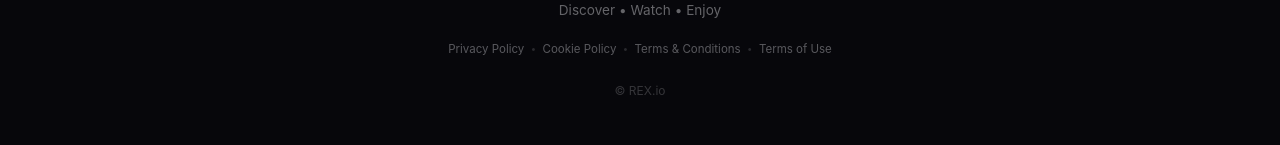
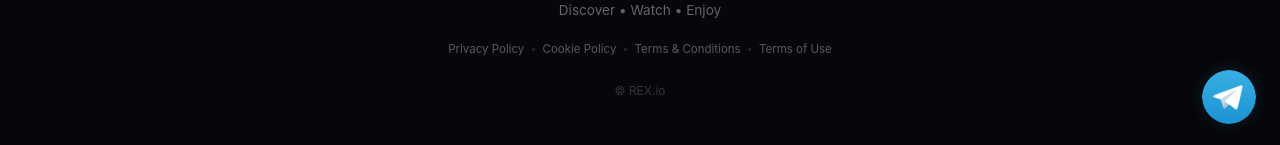
Before and after one commit to shuban2007/rex_movies, a React (Vite) app: page / in a window 1280 px wide. Shown: the part 652-797 px from the top of the page. Built offline with nearby package versions, Linux system fonts and the light colour scheme; no server answers.

Commit message:
feat: add floating Telegram button component

```diff
--- a/index.html
+++ b/index.html
@@ -1,10 +1,12 @@
 <!doctype html>
 <html lang="en">
+
 <head>
   <meta charset="UTF-8" />
-    <meta http-equiv="Content-Security-Policy" content="default-src 'self'; script-src 'self'; style-src 'self' 'unsafe-inline' https://fonts.googleapis.com; font-src 'self' https://fonts.gstatic.com; img-src 'self' https://image.tmdb.org https://*.googleusercontent.com data:; frame-src https://vidsrc.sbs https://vidcore.org https://cinesrc.st https://embed.filmu.in; connect-src 'self' https://api.themoviedb.org https://*.supabase.co;" />
+  <meta http-equiv="Content-Security-Policy"
+    content="default-src 'self'; script-src 'self'; style-src 'self' 'unsafe-inline' https://fonts.googleapis.com; font-src 'self' https://fonts.gstatic.com; img-src 'self' https://image.tmdb.org https://*.googleusercontent.com data:; frame-src https://vidsrc.sbs https://vidcore.org https://cinesrc.st https://embed.filmu.in; connect-src 'self' https://api.themoviedb.org https://*.supabase.co;" />
   <meta name="viewport" content="width=device-width, initial-scale=1, viewport-fit=cover">
-    <meta name="description" content="Rex.io — A premium cinematic movie discovery and playback interface." />
+  <meta name="description" content="Rex.io A premium cinematic movie discovery and playback interface." />
   <meta name="theme-color" content="#0a0a0f" />
   <title>Rex.io — Watch</title>
   <link rel="icon" type="image/svg+xml" href="/favicon.svg" />
@@ -16,8 +18,10 @@
   <link rel="preconnect" href="https://fonts.gstatic.com" crossorigin />
   <link href="https://fonts.googleapis.com/css2?family=Inter:wght@300;400;500;600;700&display=swap" rel="stylesheet" />
 </head>
+
 <body>
   <div id="root"></div>
   <script type="module" src="/src/main.tsx"></script>
 </body>
+
 </html>
--- a/src/App.tsx
+++ b/src/App.tsx
@@ -12,6 +12,7 @@ import { PrivacyPolicyPage, CookiePolicyPage, TermsConditionsPage, TermsOfUsePag
 import { AdBlockerPopup, AdBlockerBanner } from './components/AdBlockerNotice';
 import { PWAProvider } from './context/PWAContext';
 import { SplashScreen } from './components/ui/SplashScreen';
+import { TelegramButton } from './components/common/TelegramButton';
 import './App.css';
 
 function MobileBottomNav() {
@@ -82,6 +83,7 @@ export default function App() {
 
         <Footer />
         <MobileBottomNav />
+        <TelegramButton />
       </div>
     </PWAProvider>
   );
--- /dev/null
+++ b/src/components/common/TelegramButton.css
@@ -0,0 +1,44 @@
+.telegram-floating-btn {
+  position: fixed;
+  bottom: 24px;
+  right: 24px;
+  width: 54px;
+  height: 54px;
+  border-radius: 50%;
+  display: flex;
+  align-items: center;
+  justify-content: center;
+  box-shadow: 0 4px 20px rgba(0, 0, 0, 0.4), 0 0 15px rgba(42, 171, 238, 0.2);
+  z-index: 100; /* above footer and general content, below mobile nav and full screen player */
+  cursor: pointer;
+  transition: all 0.3s cubic-bezier(0.25, 0.8, 0.25, 1);
+  text-decoration: none;
+  background: transparent;
+  border: none;
+  padding: 0;
+}
+
+.telegram-icon-img {
+  width: 100%;
+  height: 100%;
+  object-fit: cover;
+  border-radius: 50%;
+}
+
+.telegram-floating-btn:hover,
+.telegram-floating-btn:focus-visible {
+  transform: scale(1.08) translateY(-2px);
+  box-shadow: 0 6px 24px rgba(42, 171, 238, 0.4), 0 0 20px rgba(42, 171, 238, 0.3);
+  outline: none;
+}
+
+@media (max-width: 768px) {
+  .telegram-floating-btn {
+    /* Accounts for mobile navigation (nav is ~60px height + 16px gap) */
+    bottom: calc(72px + 16px + env(safe-area-inset-bottom));
+    right: 16px;
+    width: 48px;
+    height: 48px;
+    z-index: 190; /* Just below mobile-bottom-nav which is 200 */
+  }
+}
--- /dev/null
+++ b/src/components/common/TelegramButton.tsx
@@ -0,0 +1,16 @@
+import './TelegramButton.css';
+import TelegramLogo from '../../assets/TelegramLogo.png';
+
+export function TelegramButton() {
+  return (
+    <a
+      href="https://t.me/+S7o2RiET3ac2NTQ1?utm_source=chatgpt.com"
+      target="_blank"
+      rel="noopener noreferrer"
+      className="telegram-floating-btn"
+      aria-label="Join our Telegram Channel"
+    >
+      <img src={TelegramLogo} alt="Telegram Logo" className="telegram-icon-img" />
+    </a>
+  );
+}
```
Also changed, not shown: TelegramLogo.png (added), src/assets/TelegramLogo.png (added). Lines whose indentation alone changed are shown as unchanged.
